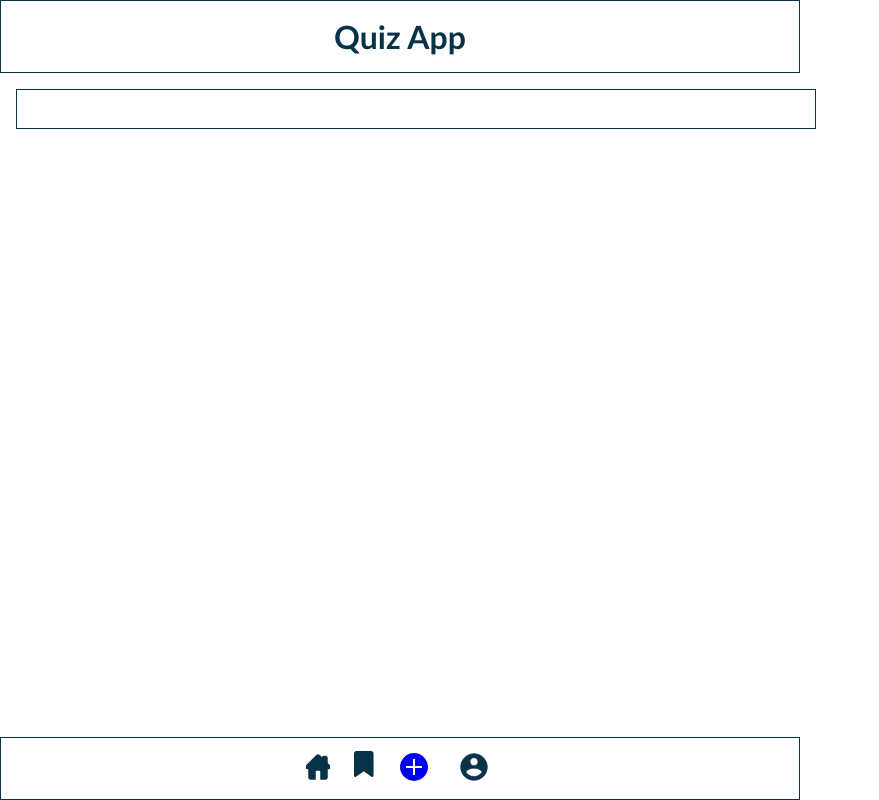
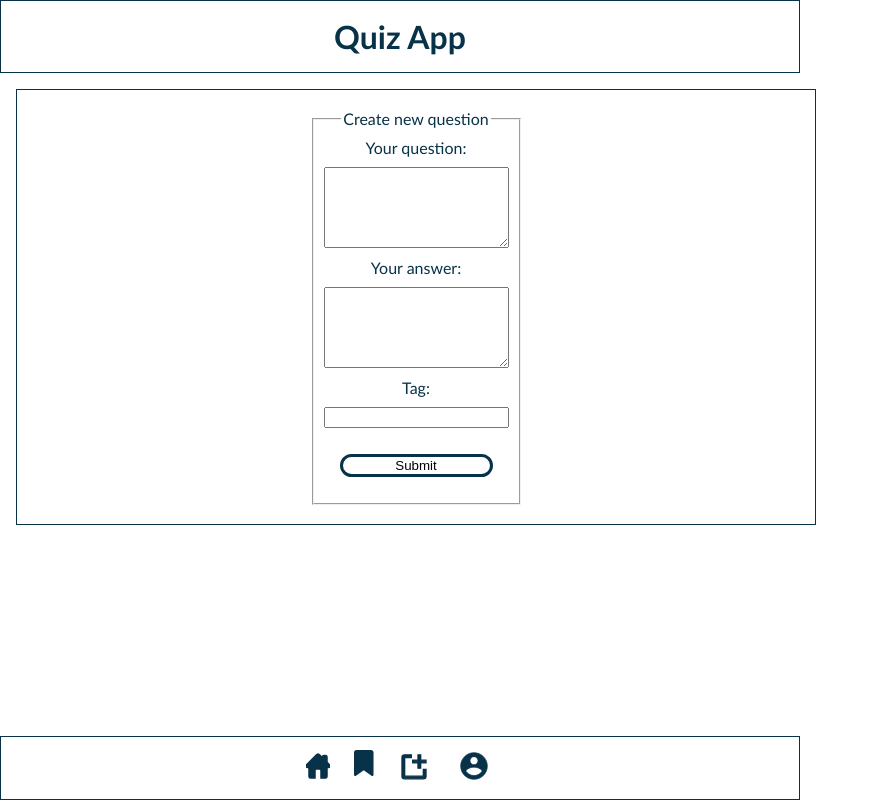
Before and after one commit to PeetThesing/QuizApp, a plain HTML site: page form.html in a window 1280 px wide. Shown: the whole page, without its empty margins (0-879 px from the left). Drawn offline with Linux system fonts and the light colour scheme; files that its build step writes are made by us from their sources; files whose address does not match are found by name.

Commit message:
add formfield, add styling to form

```diff
--- a/img/form.html
+++ b/form.html
@@ -5,7 +5,7 @@
     <meta name="viewport" content="width=device-width, initial-scale=1.0" />
     <title>Quiz App</title>
     <link rel="stylesheet" href="styles.css" />
-    <script src="./index.js" defer></script>
+    <script src="./JS/form.js" defer></script>
   </head>
   <body data-js="body" class="light">
     <header class="header">
@@ -13,7 +13,33 @@
     </header>
 
     <main>
-      <section class="card" data-js="card"></section>
+      <section class="card" data-js="card">
+        <form data-js="form">
+          <fieldset>
+            <legend>Create new question</legend>
+            <label for="your-question">Your question:</label>
+            <textarea
+              type="textarea"
+              name="your-question"
+              rows="5"
+              id="your-question"
+              max="150"
+            ></textarea>
+            <label for="your-answer">Your answer:</label>
+            <textarea
+              type="textarea"
+              type="textarea"
+              name="your-question"
+              rows="5"
+              id="your-question"
+              max="150"
+            ></textarea>
+            <label for="tag">Tag:</label>
+            <input type="text" name="tag" id="tag" max="150" />
+            <button class="button--submit" type="submit">Submit</button>
+          </fieldset>
+        </form>
+      </section>
     </main>
 
     <footer class="footer">
@@ -57,16 +83,18 @@
       </a>
       <a href="form.html" aria-label="Create new card">
         <svg
+          role="img"
+          aria-label="form icon"
           xmlns="http://www.w3.org/2000/svg"
           width="32"
-          height="32"
-          viewBox="0 0 32 32"
+          height="2.1rem"
+          viewBox="0 0 24 24"
         >
           <path
-            fill="currentColor"
-            d="M16 2A14.172 14.172 0 0 0 2 16a14.172 14.172 0 0 0 14 14a14.172 14.172 0 0 0 14-14A14.172 14.172 0 0 0 16 2Zm8 15h-7v7h-2v-7H8v-2h7V8h2v7h7Z"
+            class="svg"
+            d="M21 14v5a2 2 0 0 1-2 2H5a2 2 0 0 1-2-2V5a2 2 0 0 1 2-2h5v2H5v14h14v-5h2z"
           />
-          <path fill="none" d="M24 17h-7v7h-2v-7H8v-2h7V8h2v7h7v2z" />
+          <path class="svg" d="M21 7h-4V3h-2v4h-4v2h4v4h2V9h4z" />
         </svg>
       </a>
 
--- a/stylecomponents/buttons.css
+++ b/stylecomponents/buttons.css
@@ -18,3 +18,9 @@ button {
 .invisible {
   display: none;
 }
+
+.button--submit {
+  border: 0.2rem solid var(--primarycolor);
+  border-radius: 20px;
+  margin: 1rem;
+}
--- /dev/null
+++ b/stylecomponents/form.css
@@ -0,0 +1,12 @@
+form {
+  display: flex;
+  flex-direction: column;
+  gap: 10px;
+}
+
+fieldset {
+  display: flex;
+  flex-direction: column;
+  gap: 10px;
+  padding: 10px;
+}
--- a/styles.css
+++ b/styles.css
@@ -5,3 +5,4 @@
 @import "./stylecomponents/buttons.css";
 @import "./stylecomponents/lists.css";
 @import "./stylecomponents/profile.css";
+@import "./stylecomponents/form.css";
```
Also changed, not shown: bookmarked.html (+17 -0 lines), index.html (+3 -4 lines), profile.html (+19 -5 lines), JS/form.js (added).
